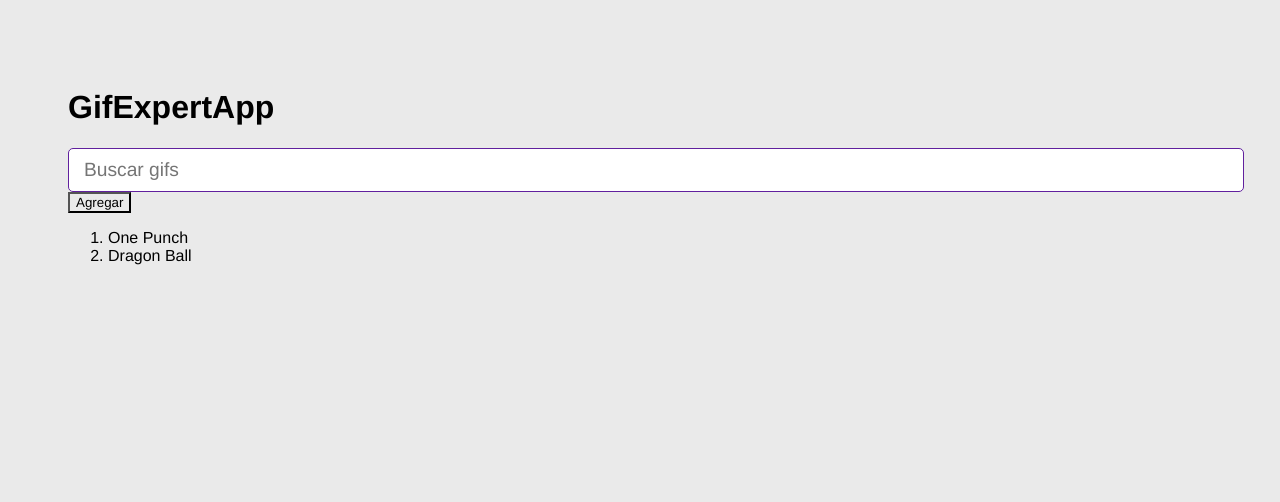
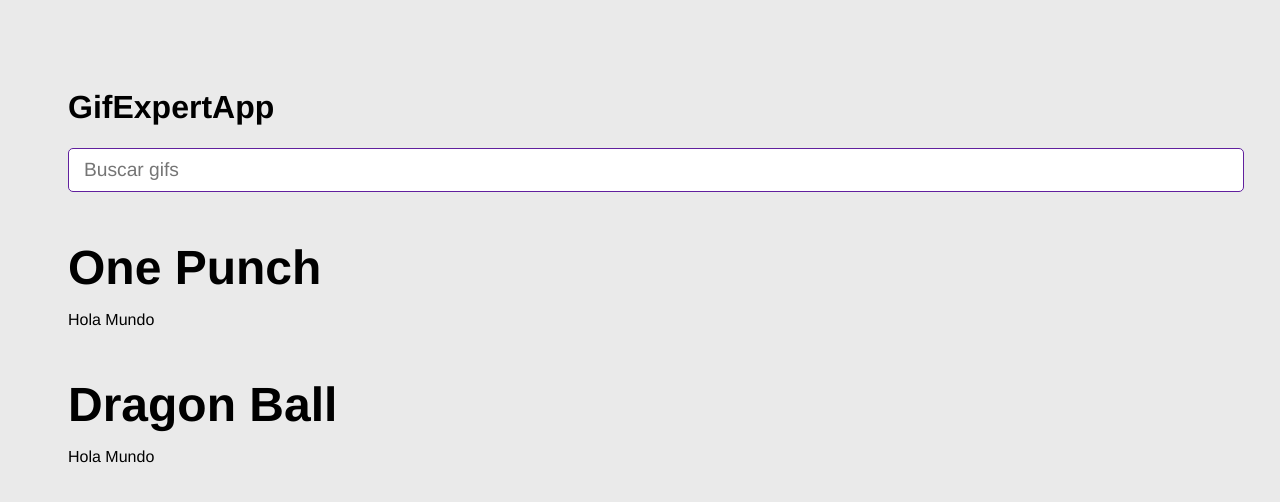
Before and after one commit to Axely7/Gif-Expert, a React (Vite) app: page / in a window 1280 px wide. Shown: the top 502 px of the page. Built offline with nearby package versions, Linux system fonts and the light colour scheme.

Commit message:
GifGrid component

```diff
--- a/src/GifExpertApp.jsx
+++ b/src/GifExpertApp.jsx
@@ -1,27 +1,31 @@
-import React, { useState } from 'react'
-import { AddCategory } from './components/AddCategory';
+import React, { useState } from "react";
+import { AddCategory } from "./components/AddCategory";
+import { GifGrid } from "./components/GifGrid";
 
 export const GifExpertApp = () => {
+  const [categories, setCategories] = useState(["One Punch", "Dragon Ball"]);
 
-  const [categories, setCategories] = useState([ 'One Punch', 'Dragon Ball' ]);
-
-  const onAddCategory = () => {
-    setCategories([...categories, 'one piece'])
-  }
-
+  const onAddCategory = (newCategory) => {
+    if (
+      !categories.some(
+        (category) => category.toLowerCase() === newCategory.toLowerCase()
+      )
+    )
+      setCategories([...categories, newCategory]);
+    // setCategories([...categories, "one piece"]);
+  };
 
   return (
     <>
       <h1>GifExpertApp</h1>
-      <AddCategory />
-      <button onClick={onAddCategory}>Agregar</button>
-      <ol>
-        { categories.map( category => {
-          return <li key={ category }>{ category }</li>
-        } ) }
+      <AddCategory
+        // setCategories={setCategories}
+        onNewCategory={onAddCategory}
+      />
 
-      </ol>
-
+      {categories.map((category) => (
+        <GifGrid key={category} category={category} />
+      ))}
     </>
-  )
-}
+  );
+};
--- a/src/components/AddCategory.jsx
+++ b/src/components/AddCategory.jsx
@@ -1,27 +1,28 @@
-import React, { useState } from 'react'
+import React, { useState } from "react";
 
-export const AddCategory = () => {
-
-    const [inputValue, setInputValue] = useState('');
+export const AddCategory = ({ onNewCategory }) => {
+  const [inputValue, setInputValue] = useState("");
 
   const onInputChange = (e) => {
-        console.log(e.target.value)
     setInputValue(e.target.value);
-    }
+  };
 
   const onSubmit = (e) => {
     e.preventDefault();
-        console.log(inputValue)
-    }
+    if (inputValue.trim().length <= 1) return;
+    // setCategories((categories) => [...categories, inputValue]);
+    onNewCategory(inputValue.trim());
+    setInputValue("");
+  };
 
   return (
-    <form onSubmit={ onSubmit }>
+    <form onSubmit={onSubmit}>
       <input
         type="text"
-                placeholder='Buscar gifs'
-                value={ inputValue }
-                onChange={ onInputChange }
+        placeholder="Buscar gifs"
+        value={inputValue}
+        onChange={onInputChange}
       />
     </form>
-  )
-}
+  );
+};
--- /dev/null
+++ b/src/components/GifGrid.jsx
@@ -0,0 +1,10 @@
+import React from "react";
+
+export const GifGrid = ({ category }) => {
+  return (
+    <>
+      <h3>{category}</h3>
+      <p>Hola Mundo</p>
+    </>
+  );
+};
```
Lines whose indentation alone changed are shown as unchanged.
